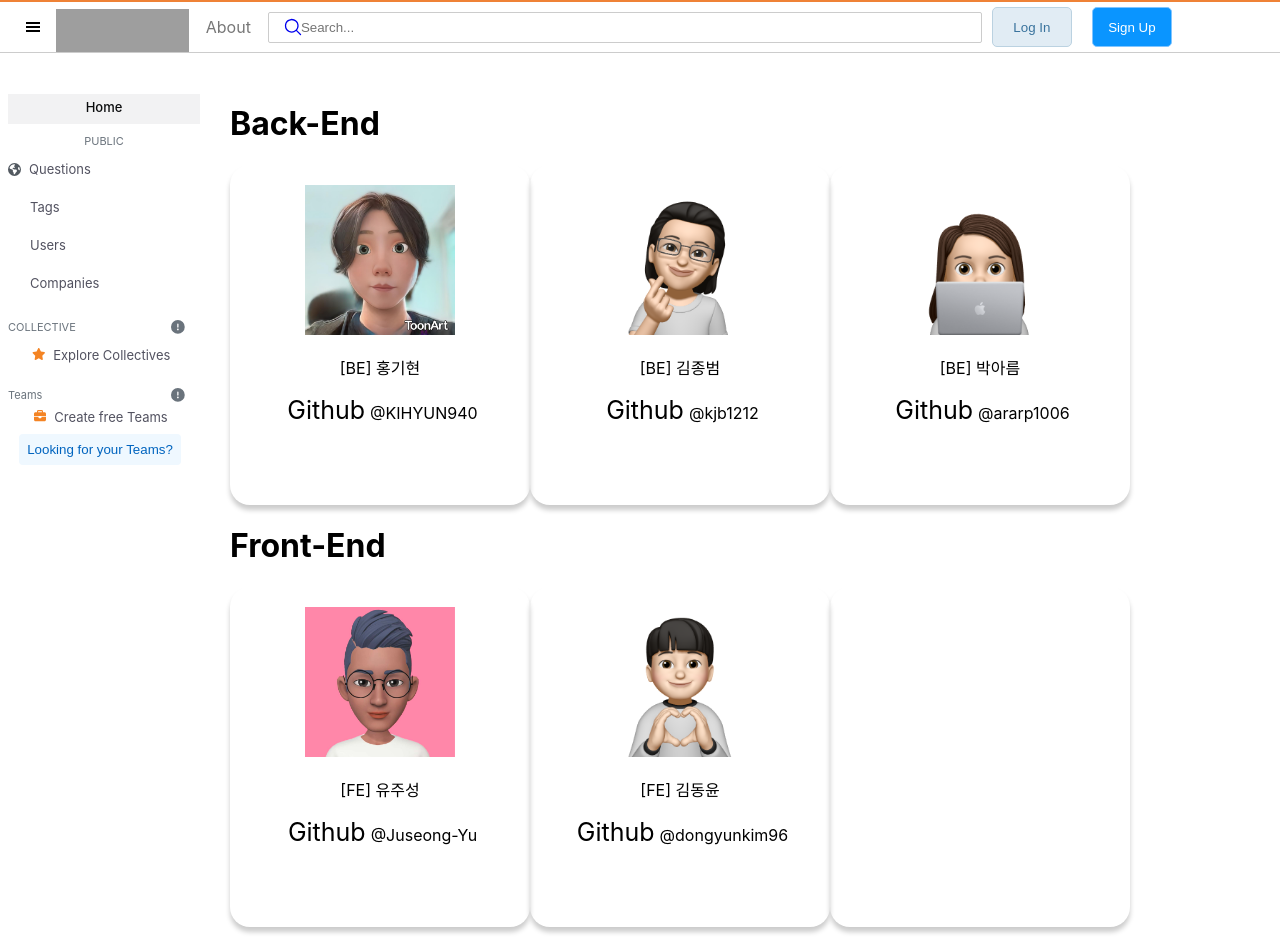
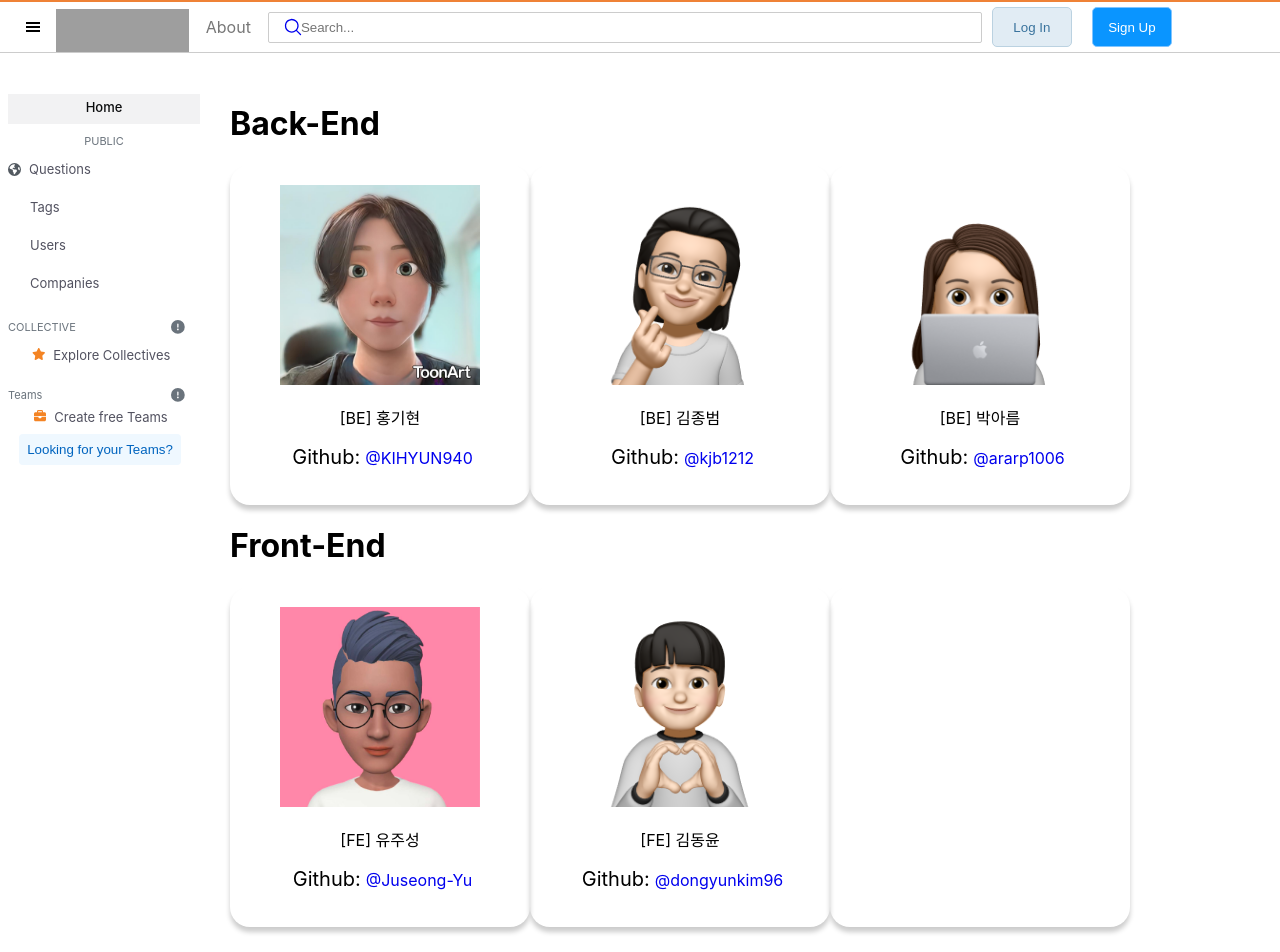
Before and after one commit to codestates-seb/seb45_pre_014, a React (Create React App) app in the folder client/: page /about in a window 1280 px wide. Shown: the top 952 px of the page. Built offline with nearby package versions, Linux system fonts and the light colour scheme; grey boxes are pictures that could not be loaded.

Commit message:
about fix

```diff
--- a/client/src/pages/About.js
+++ b/client/src/pages/About.js
@@ -30,13 +30,13 @@ const IntroduceContent = styled.div`
   box-shadow: 0 5px 5px 0 #ccc;
 
   img.imageSize {
-    width: 150px;
-    height: 150px;
+    width: 200px;
+    height: 200px;
   }
 
   span.githubTag {
     color: black;
-    font-size: 25px;
+    font-size: 20px;
     padding: 0 5px;
   }
 `;
@@ -53,20 +53,20 @@ const About = () => {
                         <IntroduceContent>
                             <img src={person1} className="imageSize" alt="person1" />
                             <p>[BE] 홍기현</p>
-                            <span className="githubTag">Github</span>
-                            <span>@KIHYUN940</span>
+                            <span className="githubTag">Github:</span>
+                            <a href="https://github.com/KIHYUN940">@KIHYUN940</a>
                         </IntroduceContent>
                         <IntroduceContent>
                             <img src={person2} className="imageSize" alt="person2" />
                             <p>[BE] 김종범</p>
-                            <span className="githubTag">Github</span>
-                            <span>@kjb1212</span>
+                            <span className="githubTag">Github:</span>
+                            <a href="https://github.com/kbj1212">@kjb1212</a>
                         </IntroduceContent>
                         <IntroduceContent>
                             <img src={person3} className="imageSize" alt="person3" />
                             <p>[BE] 박아름</p>
-                            <span className="githubTag">Github</span>
-                            <span>@ararp1006</span>
+                            <span className="githubTag">Github:</span>
+                            <a href="https://github.com/ararp1006">@ararp1006</a>
                         </IntroduceContent>
                     </div>
                 </div>
@@ -76,14 +76,14 @@ const About = () => {
                     <IntroduceContent>
                             <img src={person4} className="imageSize" alt="person4" />
                             <p>[FE] 유주성</p>
-                            <span className="githubTag">Github</span>
-                            <span>@Juseong-Yu</span>
+                            <span className="githubTag">Github:</span>
+                            <a href="https://github.com/Juseong-Yu">@Juseong-Yu</a>
                         </IntroduceContent>
                         <IntroduceContent>
                             <img src={person5} className="imageSize" alt="person5" />
                             <p>[FE] 김동윤</p>
-                            <span className="githubTag">Github</span>
-                            <span>@dongyunkim96</span>
+                            <span className="githubTag">Github:</span>
+                            <a href="https://github.com/dongyunkim96">@dongyunkim96</a>
                         </IntroduceContent>
                         <IntroduceContent>
 
```
